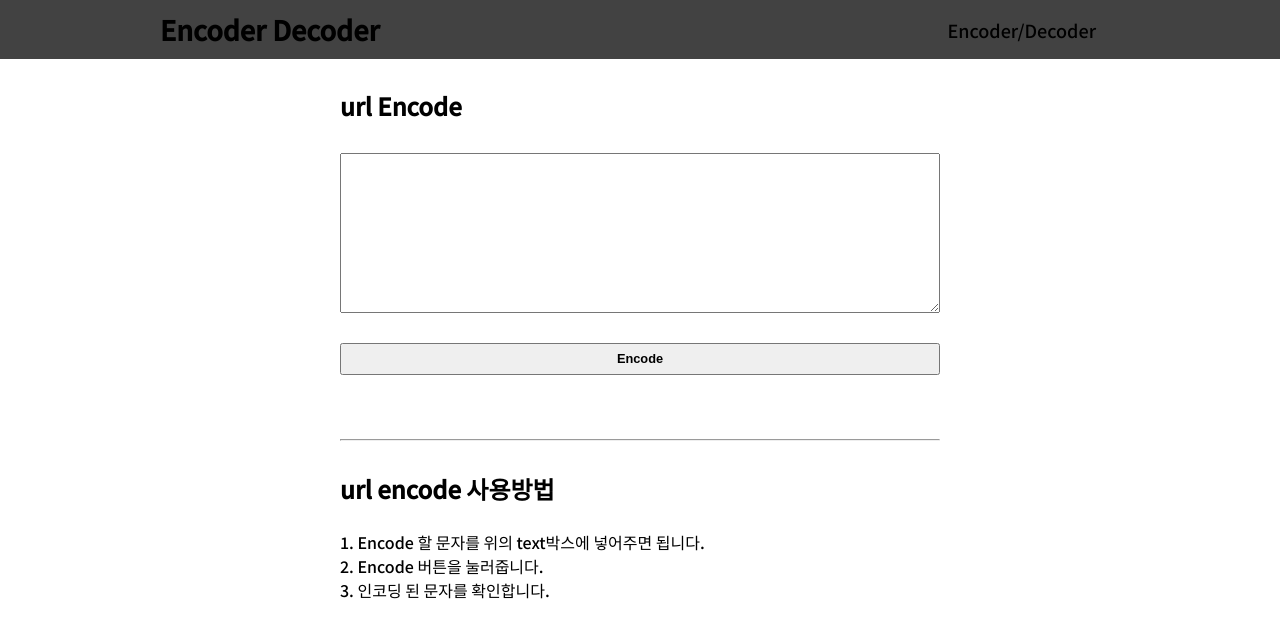
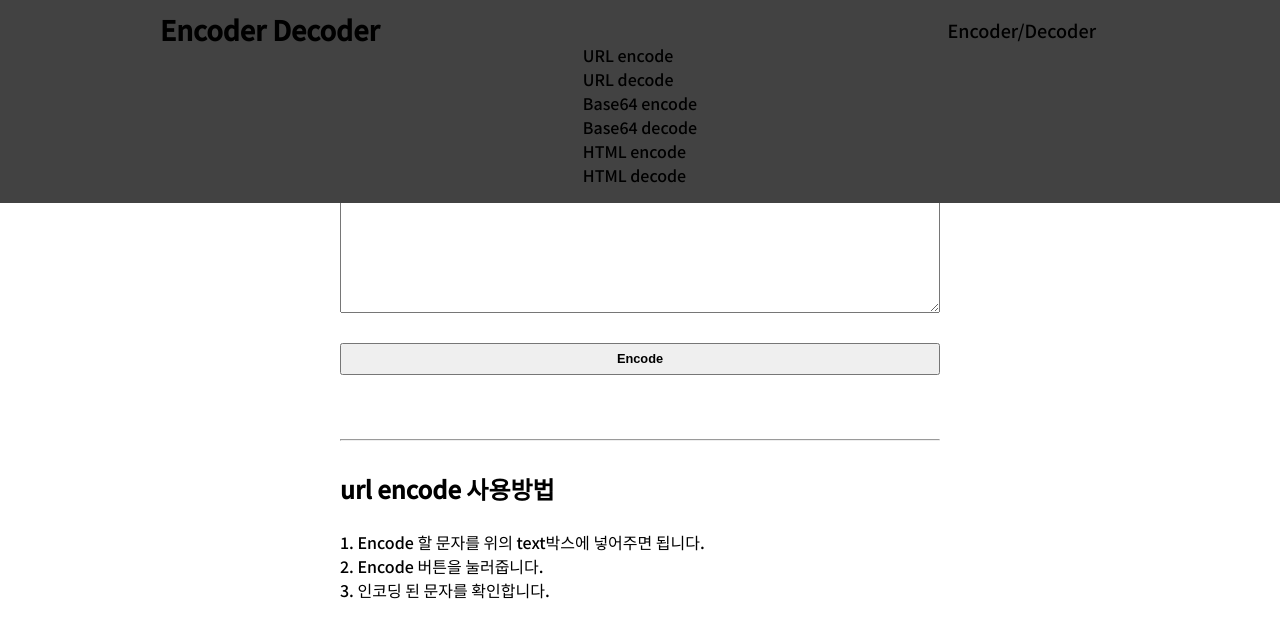
Before and after one commit to aaakch0316/EncodeDecode, a Next.js app: page /urlencode in a window 1280 px wide. Both pictures are taken after a click on the item "Encoder/Decoder". Shown: the top 638 px of the page. Built offline with nearby package versions, Linux system fonts and the light colour scheme; a web font is replaced by a local one.

Commit message:
[!] nav bar status error

```diff
--- a/components/commons/navbar/navbar.jsx
+++ b/components/commons/navbar/navbar.jsx
@@ -58,7 +58,7 @@ const Navbar = (props) => {
             </div>
             {/* <Outlet /> */}
             {/* asdf */}
-            {encodeRouter ? null :
+            {encodeRouter ?
                 <div onClick={handleEncodeRouter}>
                     <ul>
                         <Link href="/urlencode">
@@ -80,7 +80,7 @@ const Navbar = (props) => {
                             <li>HTML decode</li>
                         </Link>
                     </ul>
-                </div>
+                </div> : null
             }
         </header>
     )
```
